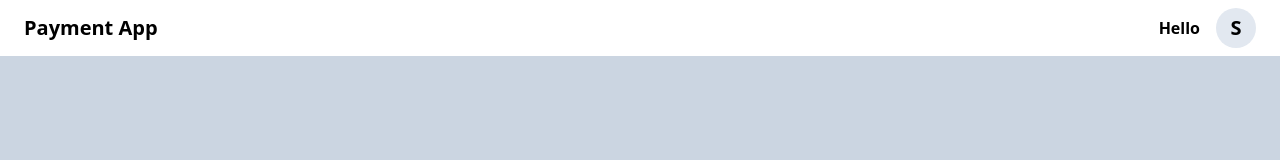
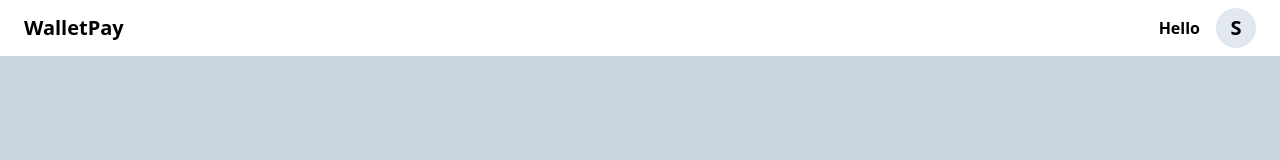
Before and after one commit to sachinDev07/WalletPay-Mern, a React (Vite) app in the folder frontend/: page / in a window 1280 px wide. Shown: the top 160 px of the page. Built offline with nearby package versions, Linux system fonts and the light colour scheme.

Commit message:
title name changed

```diff
--- a/frontend/index.html
+++ b/frontend/index.html
@@ -4,7 +4,7 @@
     <meta charset="UTF-8" />
     <link rel="icon" type="image/svg+xml" href="/vite.svg" />
     <meta name="viewport" content="width=device-width, initial-scale=1.0" />
-    <title>Payment-App</title>
+    <title>WalletPay-App</title>
   </head>
   <body>
     <div id="root"></div>
--- a/frontend/src/components/Header.tsx
+++ b/frontend/src/components/Header.tsx
@@ -1,7 +1,7 @@
 const Header = () => {
   return (
     <header className="shadow h-14 px-6 flex justify-between items-center">
-      <div className="text-xl font-bold">Payment App</div>
+      <div className="text-xl font-bold">WalletPay</div>
       <div className="flex justify-between items-center space-x-4">
         <div className="font-bold">Hello</div>
         <div className="rounded-full h-10 w-10 bg-slate-200 text-xl font-bold flex justify-center items-center cursor-pointer">
```
